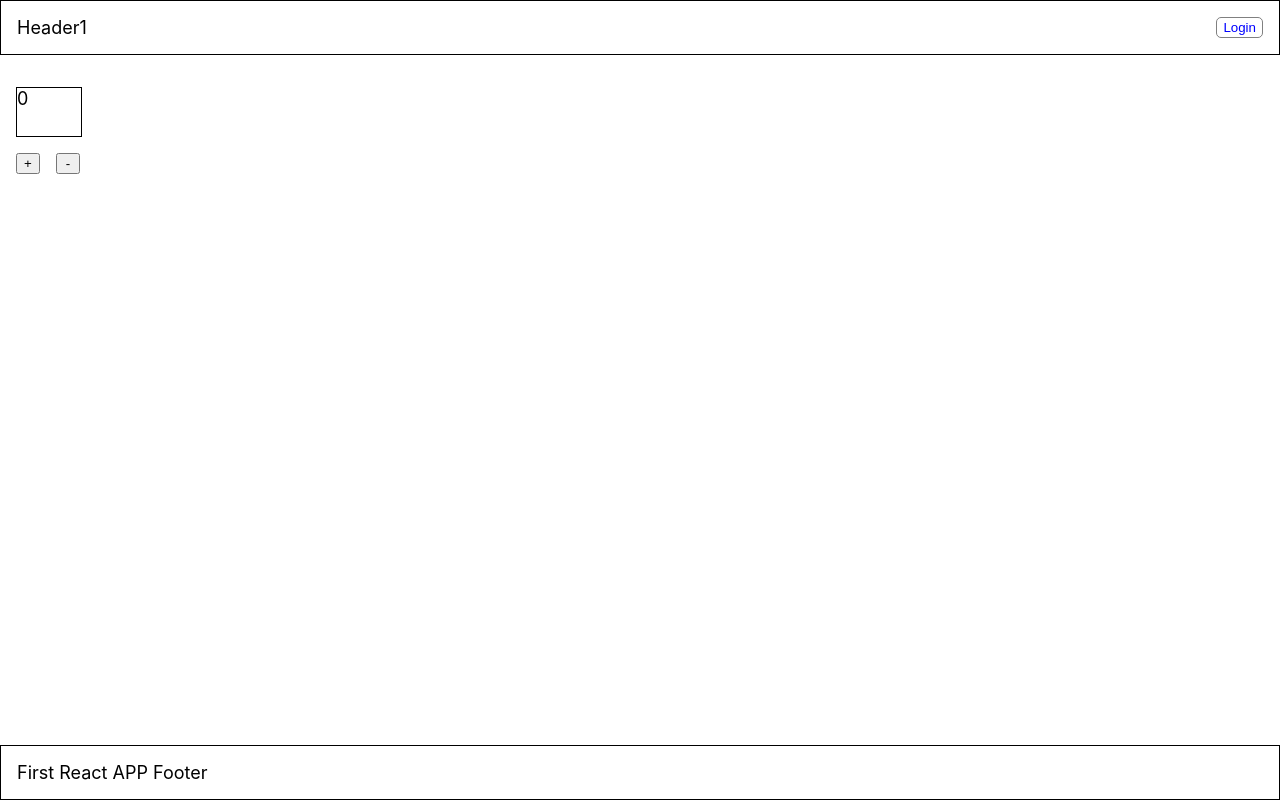
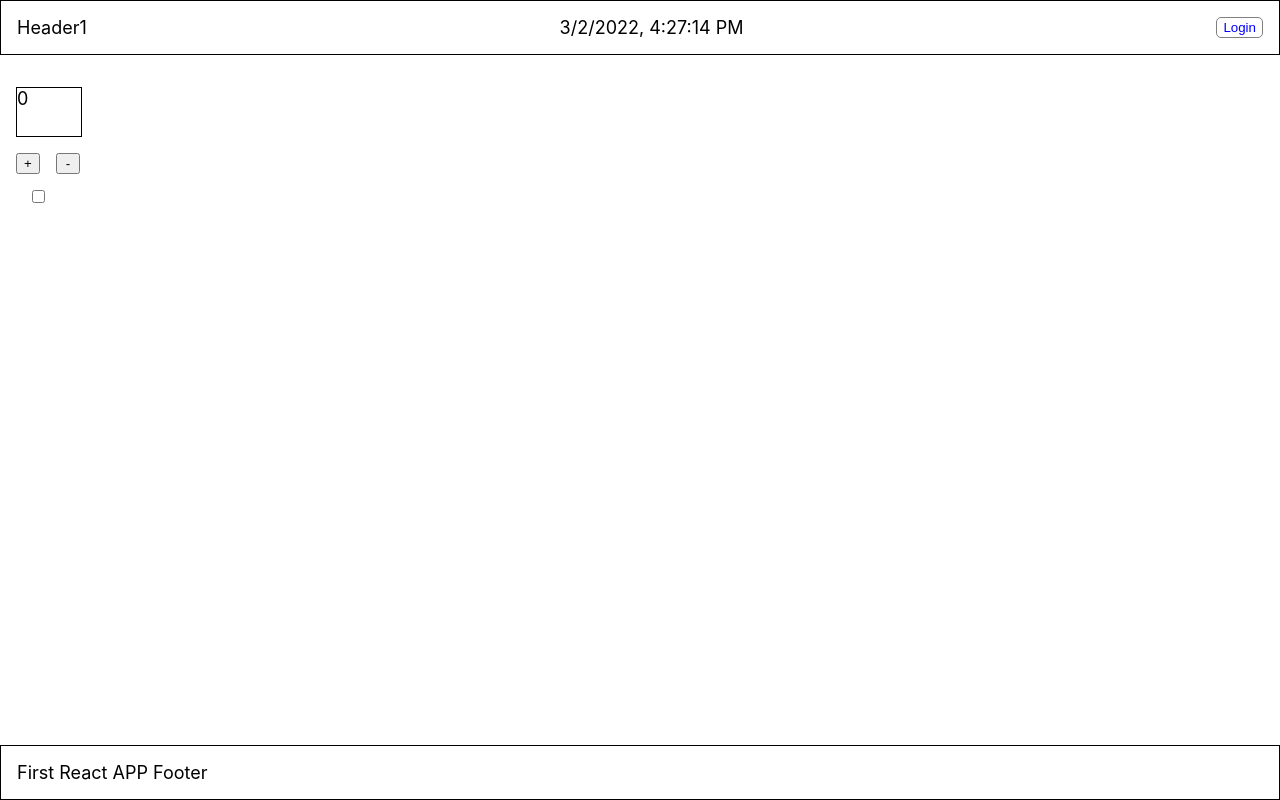
Before and after one commit to stanescu1892/ro10_reactjs, a React (Create React App) app: page / in a window 1280 px wide. Built offline with nearby package versions, Linux system fonts and the light colour scheme.

Commit message:
add useEffect examples

```diff
--- a/src/App.js
+++ b/src/App.js
@@ -1,13 +1,15 @@
+import { useEffect, useState } from 'react';
 import Header from './components/header/header';
 import Footer from './components/footer/footer';
 import Counter from './components/counter/counter';
 import './App.css';
 
 function App() {
+
   return (
     <div className="App">
       <header>
-        <Header title="Header1" btnLabel="Login" showButton={true} />
+        <Header title="Header1" btnLabel="Login" showButton={true} showClock={true} />
       </header>
       <main>
         <Counter />
--- a/src/components/counter/counter.jsx
+++ b/src/components/counter/counter.jsx
@@ -1,20 +1,48 @@
-import { useState } from 'react';
+import { useState, useEffect } from 'react';
 import './counter.css';
 
-const Counter = () => {
-    const [count, setCount] = useState(0)
+const Counter = (props) => {
+    const [count, setCount] = useState(0);
+    const [onOff, setOnOff] = useState(false);
+
+    //dependencies array is empty => callback executes at component did mount
+    useEffect(() => {
+        console.log("component-did-mount")
+
+    }, [])
+
+    //dependencies array is missing => callback executes at every render
+    useEffect(() => {
+        console.log("component-rendered")
+    })
+
+    //dependencies array has values => callback executes when count is changed
+    useEffect(() => {
+        console.log("count-state-changed")
+    }, [count])
 
     function handleInc() {
-        setCount(count+1)
+        setCount((prev) => prev + 1)
     }
+
+    function handleDec() {
+        setCount((prev) => prev - 1)
+    }
+
+    function handleCheckBox(e) {
+        setOnOff(e.target.checked)
+    }
+
+    console.log(count);
 
     return(
         <div id="counter-component">
             <div className="display-counter">{count}</div>
             <div className="counter-btns-container">
                 <button onClick={handleInc}>+</button>
-                <button>-</button>
+                <button onClick={handleDec}>-</button>
             </div>
+            <input style={{margin: '1rem'}} type="checkbox" onChange={handleCheckBox}/>
         </div>
     )
 }
--- a/src/components/footer/footer.jsx
+++ b/src/components/footer/footer.jsx
@@ -4,7 +4,11 @@ const Footer = () => {
     const brand = "facebook";
     return (
         <footer>
-            <Header title="First React APP Footer" btnLabel="-" showButton={false}/>
+            <Header
+            title="First React APP Footer"
+            btnLabel="-"
+            showButton={false}
+            showClock={false}/>
         </footer>
     )
 }
--- a/src/components/header/header.jsx
+++ b/src/components/header/header.jsx
@@ -1,10 +1,18 @@
+import { useEffect, useState } from 'react';
 import './header.css';
 
 const Header = (props) => {
-    console.log(props)
+    const [clock, setClock] = useState();
+
+    useEffect(() => {
+      setInterval(() => {
+        setClock(new Date().toLocaleString())
+      }, 1000)
+    }, [])
+
     return(
         <div className="header-container">
-            <div>{props.title}</div>
+            <div>{props.title}</div>{props.showClock ? <span>{clock}</span> : null}
             {props.showButton ? <button className="login-button">{props.btnLabel}</button> : null}
         </div>
     )
```
